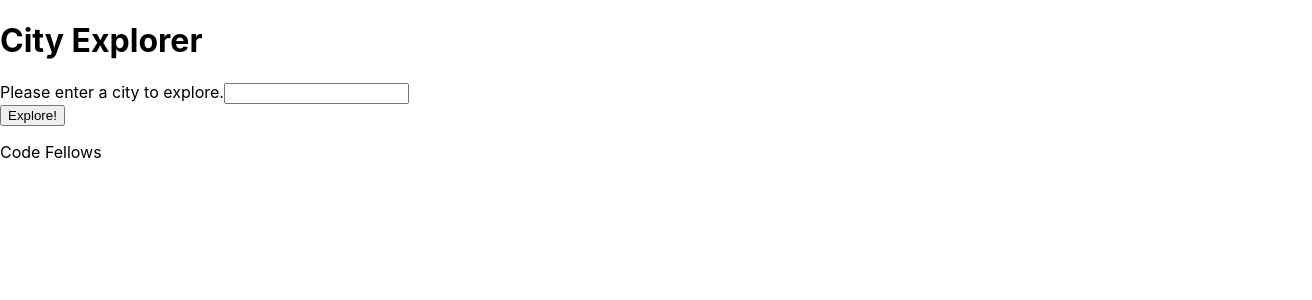
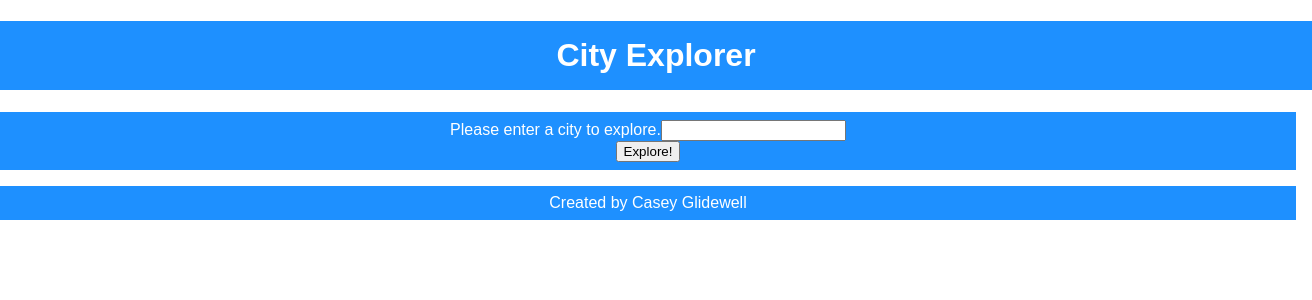
Before and after one commit to ColorInvert/city-explorer, a React (Create React App) app: page / in a window 1280 px wide. Shown: the top 300 px of the page, 1312 px wide, since content can reach past the window. Built offline with nearby package versions, Linux system fonts and the light colour scheme.

Commit message:
added map display, added CSS styling.

```diff
--- a/src/Footer.js
+++ b/src/Footer.js
@@ -1,8 +1,19 @@
 import React from "react";
 
-class Footer extends React.Component{
-  render(){
-    return(<p>Code Fellows</p>)
+class Footer extends React.Component {
+  render() {
+
+    //footer styling rules
+    const styling = {
+      color: "white",
+      backgroundColor: "DodgerBlue",
+      padding: ".5em",
+      width: "100%",
+      textAlign: "center",
+      fontFamily: "Arial",
+    };
+
+    return (<p style={styling}>Created by Casey Glidewell</p>)
   }
 }
 
--- a/src/Header.js
+++ b/src/Header.js
@@ -1,8 +1,20 @@
 import React from "react";
 
-class Header extends React.Component{
-  render(){
-    return(<h1>City Explorer</h1>)
+class Header extends React.Component {
+  render() {
+
+    //header styling rules
+    const styling = {
+      color: "white",
+      backgroundColor: "DodgerBlue",
+      padding: ".5em",
+      fontFamily: "Arial",
+      width: "100%",
+      textAlign: "center",
+    };
+
+    return (<h1 style={styling}>City Explorer</h1>)
+
   }
 }
 
--- a/src/Main.js
+++ b/src/Main.js
@@ -1,8 +1,44 @@
+
 import Form from 'react-bootstrap/Form';
 import Button from 'react-bootstrap/Button';
 import Container from 'react-bootstrap/Container';
 import React from 'react';
 import axios from "axios";
+
+const locationH2Styling = {
+  color: "white",
+  backgroundColor: "DodgerBlue",
+  padding: ".5em",
+  fontFamily: "Arial",
+  width: "100%",
+  textAlign: "center",
+};
+
+const imgTagStyling = {
+  color: "white",
+  backgroundColor: "DodgerBlue",
+  padding: ".5em",
+  fontFamily: "Arial",
+  width: "70%",
+  textAlign: "center",
+};
+const pTagStyling = {
+  color: "white",
+  backgroundColor: "DodgerBlue",
+  padding: ".5em",
+  fontFamily: "Arial",
+  width: "100%",
+  textAlign: "center",
+};
+const containerStyling = {
+  color: "white",
+  backgroundColor: "DodgerBlue",
+  padding: ".5em",
+  fontFamily: "Arial",
+  width: "100%",
+  textAlign: "center",
+};
+
 
 class Main extends React.Component {
   constructor(props) {
@@ -14,10 +50,16 @@ class Main extends React.Component {
       apiData: {},
       restaurantData: [],
       locationData: [],
-      weatherData: []
+      weatherData: [],
 
     }
   }
+
+
+
+
+
+
 
   //called each time a key is hit in the text entry. Updates the Requested Location state constantly as user types.
   handleKeypress = e => {
@@ -35,14 +77,17 @@ class Main extends React.Component {
     e.preventDefault();
     let url = `https://us1.locationiq.com/v1/search.php?key=${process.env.REACT_APP_LOCATIONIQ_KEY}&q=${this.state.requestedLocation}&format=json`
 
+
+
     let response = await axios.get(url);
 
     console.log("PROOF OF LIFE")
     console.log(response.data[0]);
 
+
     this.setState({
       displayingInfo: true,
-      locationData: response.data[0]
+      locationData: response.data[0],
     })
 
   };
@@ -52,7 +97,7 @@ class Main extends React.Component {
   render() {
     return (
       <>
-        <Container>
+        <Container style={containerStyling}>
           <Form>
             <Form.Group>
               <Form.Label>Please enter a city to explore.</Form.Label>
@@ -65,8 +110,11 @@ class Main extends React.Component {
         </Container>
         {this.state.displayingInfo &&
           <>
-            <h2>{this.state.locationData.display_name}</h2>
-            <p>Latitude:{this.state.locationData.lat}  Longitude:{this.state.locationData.lon}</p>
+            <h2 style={locationH2Styling}>{this.state.locationData.display_name}</h2>
+
+            <img style={imgTagStyling} alt={'your requested map'} src={`https://maps.locationiq.com/v3/staticmap?key=${process.env.REACT_APP_LOCATIONIQ_KEY}&center=${this.state.locationData.lat},${this.state.locationData.lon}&zoom=13`} />
+
+            <p style={pTagStyling}>Latitude:{this.state.locationData.lat}  Longitude:{this.state.locationData.lon}</p>
           </>
         }
 
```
Also changed, not shown: 1 other file (tests, documents, lock files or other folders).
